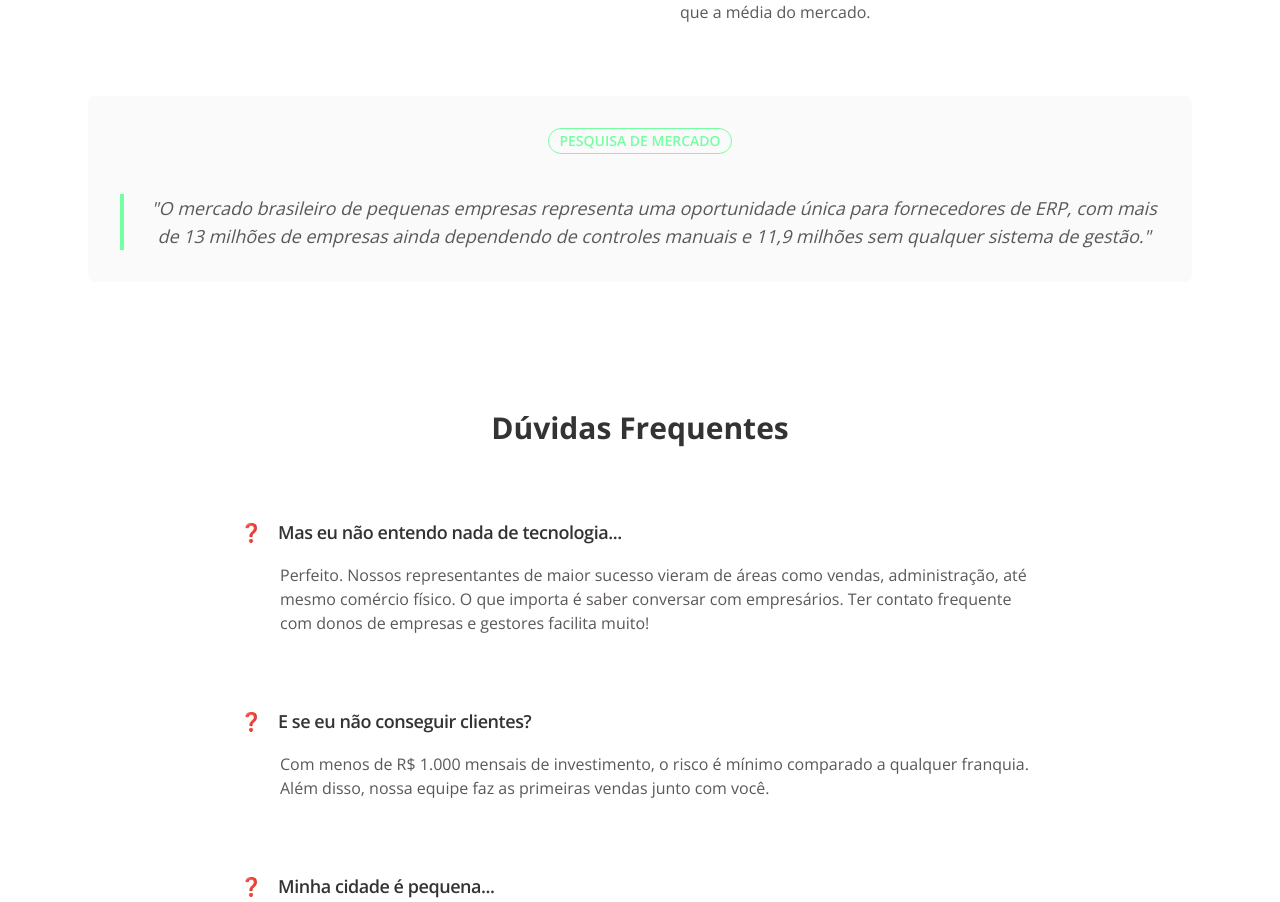
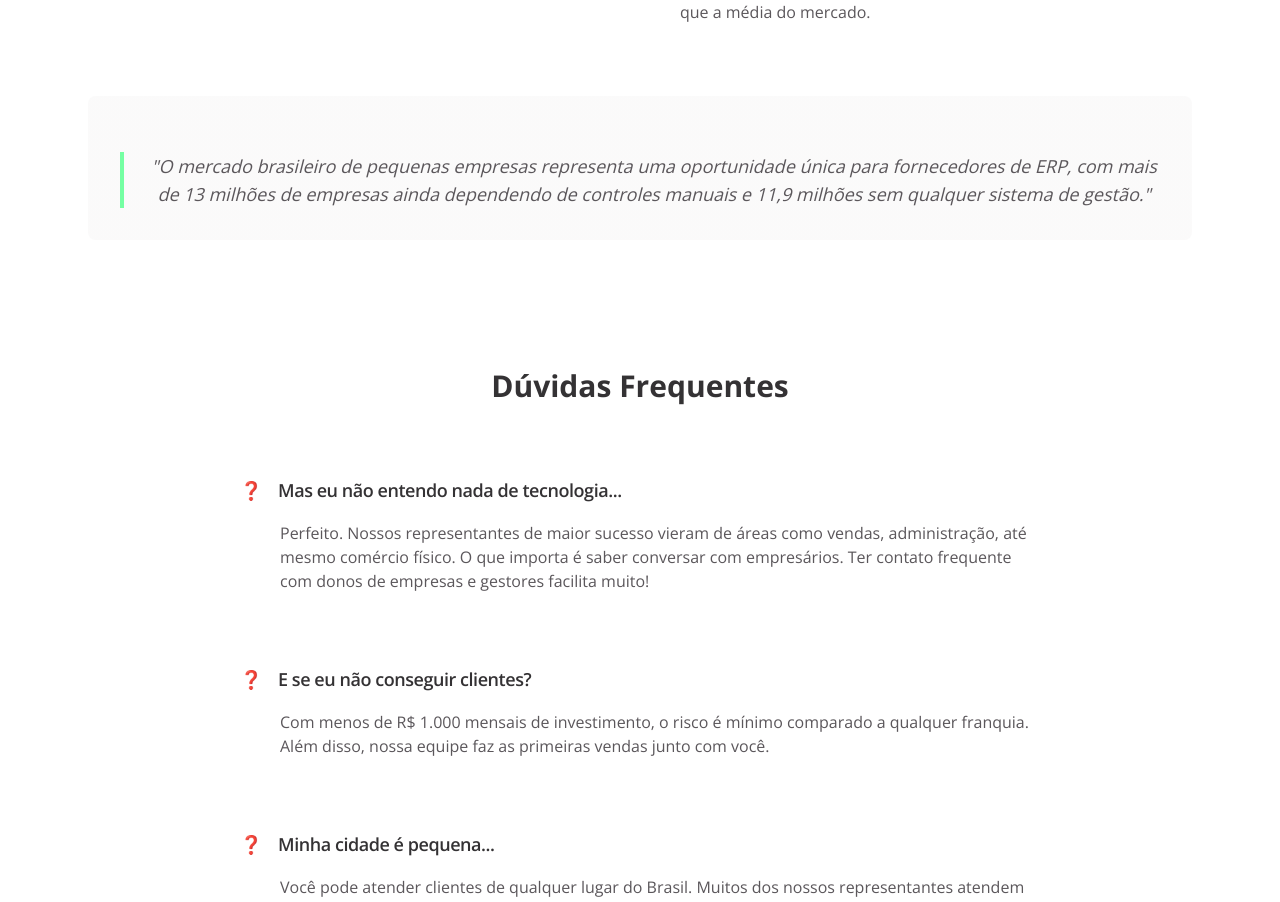
Before and after one commit to DevZipMateus/parceiro-recorrente, a React (Vite) app: page / in a window 1280 px wide. Shown: the part 5549-6451 px from the top of the page. Built offline with nearby package versions, Linux system fonts and the light colour scheme.

Commit message:
Visual edit in Lovable
Edited UI in Lovable

```diff
--- a/src/components/DifferentialsSection.tsx
+++ b/src/components/DifferentialsSection.tsx
@@ -61,9 +61,7 @@ const DifferentialsSection = () => {
         <Card className="mt-8 md:mt-12 border-0 shadow-none bg-gradient-to-r from-muted/30 to-secondary/30">
           <CardContent className="p-4 sm:p-6 md:p-8">
             <div className="text-center mb-4 md:mb-6">
-              <Badge variant="outline" className="text-primary border-primary mb-3 md:mb-4 text-xs sm:text-sm">
-                PESQUISA DE MERCADO
-              </Badge>
+
             </div>
             <blockquote className="text-base sm:text-lg italic text-center text-muted-foreground border-l-4 border-primary pl-4 sm:pl-6">
               "O mercado brasileiro de pequenas empresas representa uma oportunidade única para fornecedores de ERP,
```
